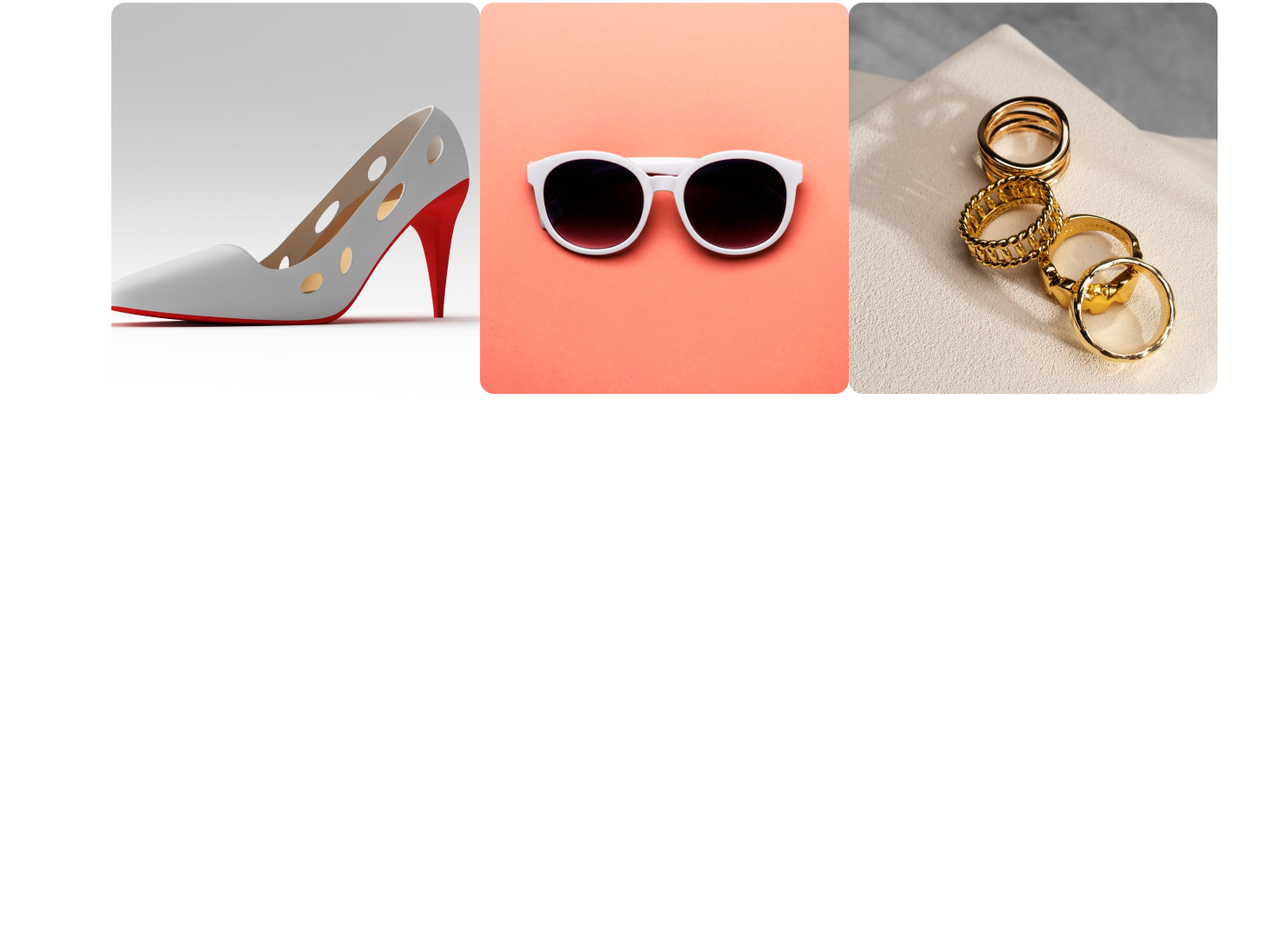
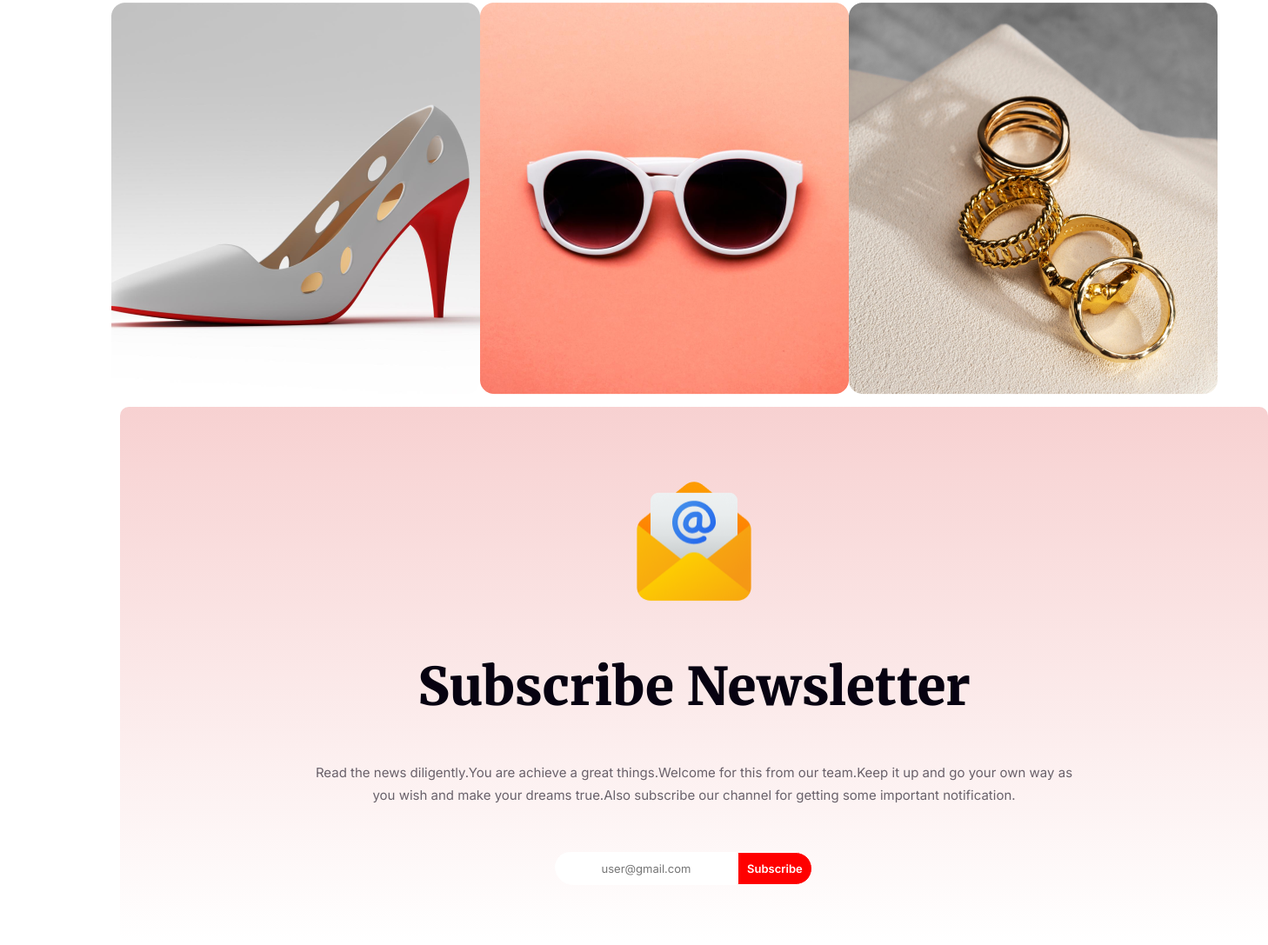
Before and after one commit to MdNayemHassan/Developer-Portfolio, a plain HTML site: page index.html in a window 1280 px wide. Shown: the part 4232-5319 px from the top of the page at 87% size, 1458 px wide, since content can reach past the window. Before the commit the page ends 4698 px from the top, so only its background shows below. Drawn offline with Linux system fonts and the light colour scheme.

Commit message:
added section footer

```diff
--- a/index.html
+++ b/index.html
@@ -136,9 +136,27 @@
            </div>
 
         </section>
+        <footer id="sec">
+            <div class="img-part">
+                <img class="part1" src="./images/Group 61.png">
+
+            </div>
+            <div id="head-p1">
+                <h2>Subscribe Newsletter</h2>
+
+            </div>
+            <div id="head-p2">
+                <p>Read the news diligently.You are achieve a great things.Welcome for this from our team.Keep it up and go your own way as you wish and make your dreams true.Also subscribe our channel for getting some important notification.</p>
+            </div>
+            <div id="in-btn">
+                <input class="users" type="email" id="email" placeholder="user@gmail.com"><button class="sub">Subscribe</button>
+            </div>
+        </footer>
 
     </main>
+
     <footer>
+
 
     </footer>
 
--- a/styles/styling.css
+++ b/styles/styling.css
@@ -296,3 +296,68 @@ height:128px ;
    flex-shrink: 0;
    margin: 0 auto;
 }
+#sec{
+    background-image:linear-gradient(#f7d1d1, #f3e4e400 ) ;
+    margin:10px 130px;
+    border-radius: 10px;
+    width: 1320px;
+    height: 616px;
+}
+.part1{
+    width: 150px;
+    height: 150px;
+    margin: 80px 585px 0px 585px;
+
+
+}
+#head-p1{
+    color: #070211;
+
+    text-align: center;
+    font-family: 'Merriweather';
+    font-size: 40px;
+    font-weight: 900;
+}
+#head-p2{
+    color: rgba(7, 2, 17, 0.60);
+
+text-align: center;
+font-family: 'Inter';
+font-size: 15px;
+font-weight: 400;
+line-height: 26px;
+width: 896px;
+height:64px;
+margin:20px 212px 0px 212px;
+
+}
+#in-btn{
+
+    margin: 40px 336px 80px 500px;
+
+}
+.users{
+    color: rgba(7, 2, 17, 0.30);
+
+text-align: center;
+font-family: 'Inter';
+font-size: 13px;
+font-weight: 400;
+border-radius: 50px 0px 0px 60px;
+padding:10px;
+background: #FFF;
+border:1px solid white;
+
+}
+.sub{
+    color: #FFF;
+
+    text-align: center;
+    font-family:'Inter';
+    font-size: 13px;
+    font-weight: 600;
+    border-radius: 0px 50px 50px 0px;
+    background: #F00;
+    padding: 10px;
+    border:1px solid white;
+}
```
